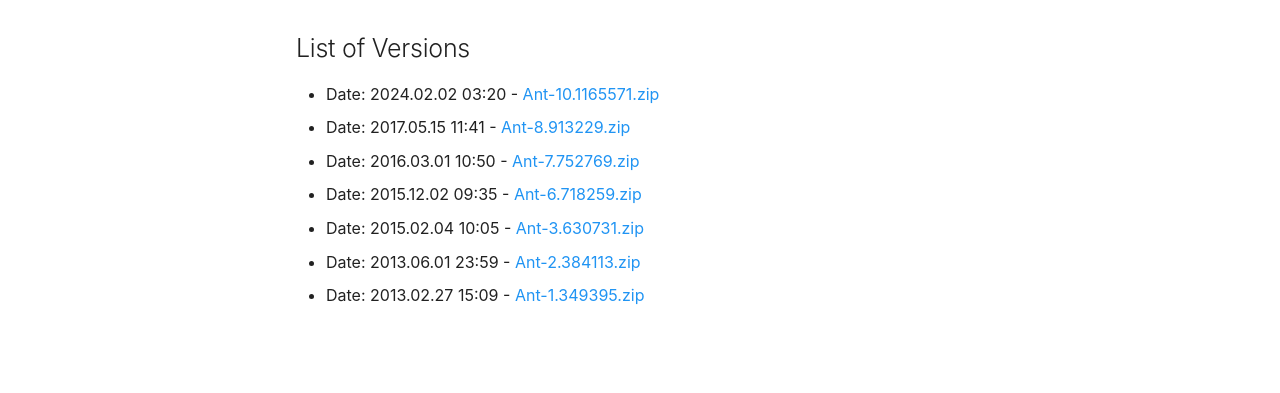
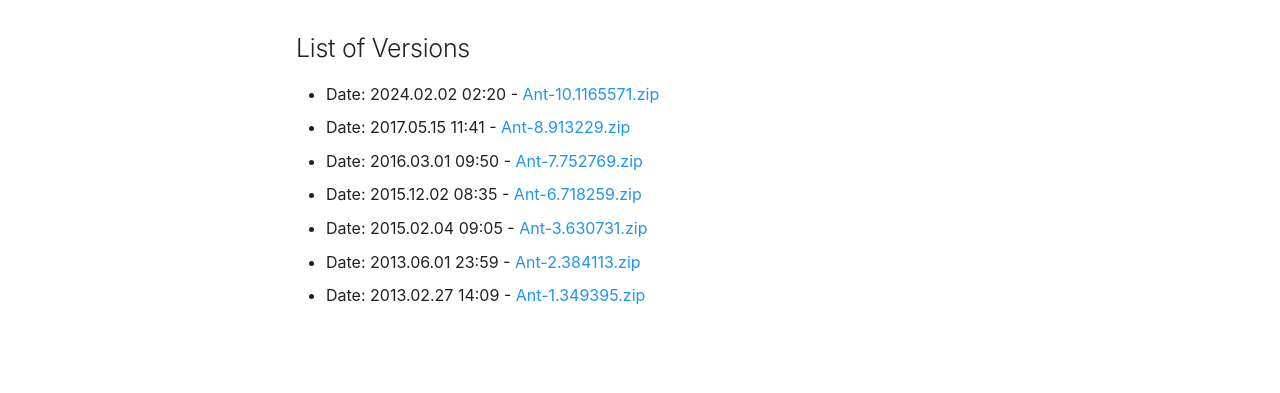
Before and after one commit to Build-Plugins/build-ant, an MkDocs documentation site: the page built from docs/downloads.md, in a window 1280 px wide. Shown: the part 197-590 px from the top of the page. Built offline with MkDocs 1.6.1 and Material for MkDocs 9.7.7, drawn with Linux system fonts in a browser that asks for light colours.

Commit message:
updating docs/downloads.md

```diff
--- a/docs/downloads.md
+++ b/docs/downloads.md
@@ -2,10 +2,10 @@
 
 ## List of Versions
 
-- Date: 2024.02.02 03:20 - [Ant-10.1165571.zip](https://github.com/Build-Plugins/build-ant/releases/download/10.1165571/Ant-10.1165571.zip)
+- Date: 2024.02.02 02:20 - [Ant-10.1165571.zip](https://github.com/Build-Plugins/build-ant/releases/download/10.1165571/Ant-10.1165571.zip)
 - Date: 2017.05.15 11:41 - [Ant-8.913229.zip](https://github.com/Build-Plugins/build-ant/releases/download/8.913229/Ant-8.913229.zip)
-- Date: 2016.03.01 10:50 - [Ant-7.752769.zip](https://github.com/Build-Plugins/build-ant/releases/download/7.752769/Ant-7.752769.zip)
-- Date: 2015.12.02 09:35 - [Ant-6.718259.zip](https://github.com/Build-Plugins/build-ant/releases/download/6.718259/Ant-6.718259.zip)
-- Date: 2015.02.04 10:05 - [Ant-3.630731.zip](https://github.com/Build-Plugins/build-ant/releases/download/3.630731/Ant-3.630731.zip)
+- Date: 2016.03.01 09:50 - [Ant-7.752769.zip](https://github.com/Build-Plugins/build-ant/releases/download/7.752769/Ant-7.752769.zip)
+- Date: 2015.12.02 08:35 - [Ant-6.718259.zip](https://github.com/Build-Plugins/build-ant/releases/download/6.718259/Ant-6.718259.zip)
+- Date: 2015.02.04 09:05 - [Ant-3.630731.zip](https://github.com/Build-Plugins/build-ant/releases/download/3.630731/Ant-3.630731.zip)
 - Date: 2013.06.01 23:59 - [Ant-2.384113.zip](https://github.com/Build-Plugins/build-ant/releases/download/2.384113/Ant-2.384113.zip)
-- Date: 2013.02.27 15:09 - [Ant-1.349395.zip](https://github.com/Build-Plugins/build-ant/releases/download/1.349395/Ant-1.349395.zip)
+- Date: 2013.02.27 14:09 - [Ant-1.349395.zip](https://github.com/Build-Plugins/build-ant/releases/download/1.349395/Ant-1.349395.zip)
```
